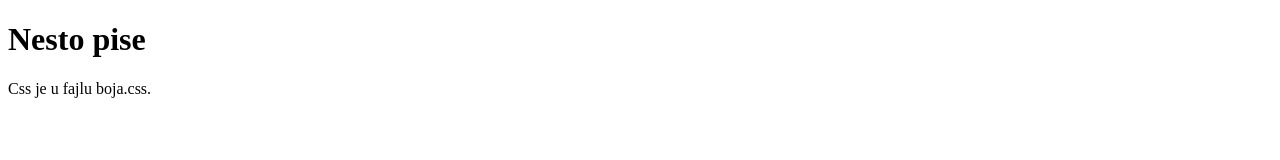
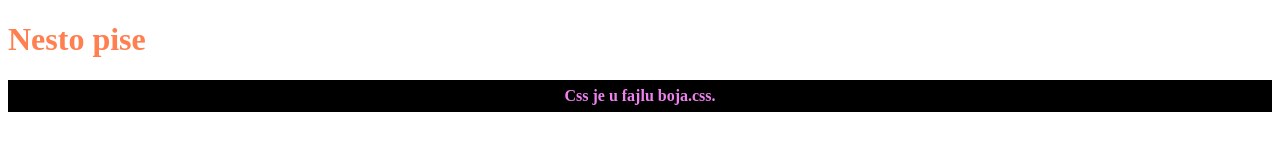
Before and after one commit to b-dotcom/htmlcss, a plain HTML site: page index.html in a window 1280 px wide. Drawn offline with Linux system fonts and the light colour scheme.

Commit message:
Update index.html

```diff
--- a/index.html
+++ b/index.html
@@ -1,7 +1,7 @@
 <!doctype html>
 <html>
   <head>
-    <link rel="stylesheet" href="stilovi.css">
+    <link rel="stylesheet" href="boja.css">
 
     <title>Primer prvi</title>
   </head>
```
